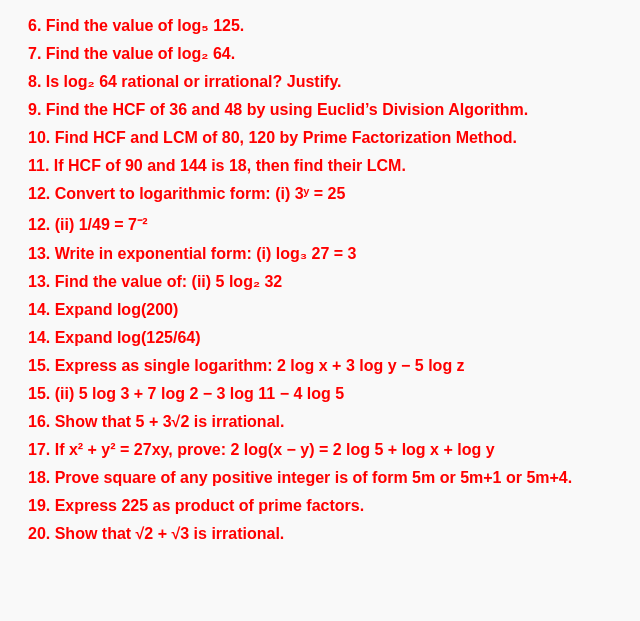
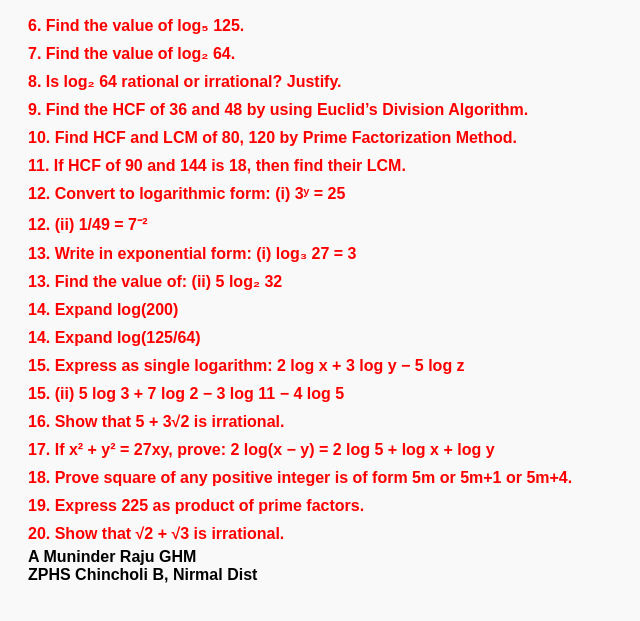
Before and after one commit to MuninderRaju/aby_dee_realnum-6-20, a plain HTML site: page index.html in a window 1280 px wide. Shown: the part 135-756 px from the top of the page, without its empty margins (0-640 px from the left). Drawn offline with Linux system fonts and the light colour scheme.

Commit message:
Update index.html

```diff
--- a/index.html
+++ b/index.html
@@ -120,6 +120,10 @@
 
     renderQuestions();
   </script>
+  <footer>
+  <strong>A Muninder Raju GHM</strong> <br>
+  <strong>ZPHS Chincholi B, Nirmal Dist</strong>
+</footer>
 
 </body>
 </html>
```
